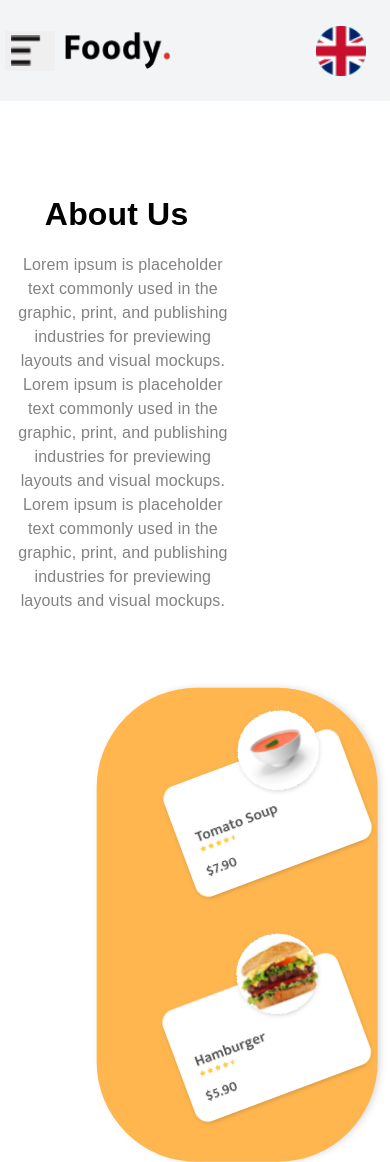
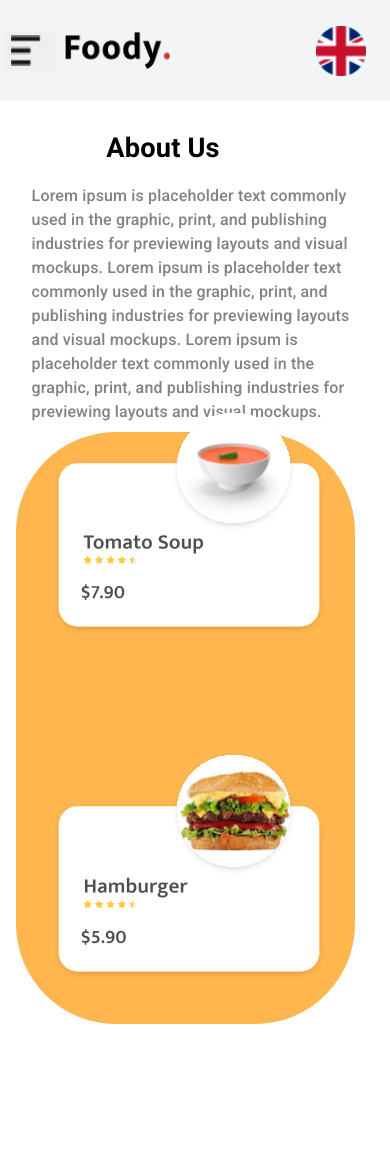
Before and after one commit to Rufat239/foody_client, a React (Create React App) app: page /aboutPage in a window 390 px wide. After the commit the page ends 1128 px from the top, so only its background shows below. Built offline with nearby package versions, Linux system fonts and the light colour scheme.

Commit message:
changes responsive design and general size

```diff
--- a/src/components/Faq/Faq.jsx
+++ b/src/components/Faq/Faq.jsx
@@ -37,7 +37,7 @@ const FAQ = () => {
             <h2>{item.question}</h2>
             <span>{activeIndex === index ? '-' : '+'}</span>
           </div>
-        <div className='answer'>
+        <div className={`answer ${activeIndex === index ? 'show' : ''}`}>
           {activeIndex === index && <p className="faq-answer">{item.answer}</p>}
           </div>
         </div>
--- a/src/style/aboutus.css
+++ b/src/style/aboutus.css
@@ -1,6 +1,8 @@
+@import url('https://fonts.googleapis.com/css2?family=Mukta:wght@200;300;400;500;600;700;800&family=Roboto:ital,wght@0,100;0,300;0,400;0,500;0,700;0,900;1,100;1,300;1,400;1,500;1,700;1,900&display=swap');
+
 .about {
-  font-family: Arial, sans-serif;
-  padding: 20px;
+  font-family: "Roboto";
+  padding-inline: 4%;
   max-width: 100%;
   min-height: 100vh;
   overflow: hidden;
@@ -10,7 +12,7 @@
   display: flex;
   justify-content: space-between;
   align-items: flex-start;
-  max-width: 100%;
+  width: 100%;
   height: 100vh;
 }
 
@@ -24,9 +26,9 @@
 .about-us p{
 width: 35rem;
 height: 11.5rem;
-margin-left: 3%;
+/* margin-left: 3%; */
 opacity: 0px;
-font-family: Arial, Helvetica, sans-serif;
+font-family: "Roboto";
 color: rgb(130, 130, 130);
 font-size: 1.25rem;
 font-weight: 500;
@@ -37,7 +39,7 @@ text-align: left;
 
 .about-us h1{
 color: rgb(0, 0, 0);
-font-family: Arial, Helvetica, sans-serif;
+font-family: "Roboto";
 font-size: 2rem;
 font-weight: 600;
 line-height: 1.88rem;
@@ -45,7 +47,7 @@ letter-spacing: 0.01rem;
 text-align: left;
 width: 14rem;
 height: 2.25rem;
-margin-left: 3%;
+/* margin-left: 3%; */
 margin-top: 5.5rem;
 }
 
@@ -53,6 +55,7 @@ margin-top: 5.5rem;
 
   display: flex;
   flex-wrap: nowrap;
+  gap: 10%;
 }
 
 .hamburger {
@@ -120,81 +123,73 @@ background: rgb(255, 182, 79);
 
 
   @media (max-width: 431px) {
-    .about {
-      padding: 10px;
-    }
-
     .about-container {
       flex-direction: column;
-      justify-content: center;
       align-items: center;
       height: auto;
+      padding: 1rem;
     }
 
     .about-us {
       width: 100%;
-      margin: 0;
-      left: 20%;
+      height: auto;
     }
 
     .about-us h1 {
+      font-size: 1.7rem;
+      width: auto;
+      margin-top: 1rem;
       text-align: center;
-      width: 11.94rem;
-      height: 2rem;
-      left: 6rem;
-      top: 2rem;
+      margin-left:-6rem;
+      margin-bottom: 0;
     }
 
     .about-us p {
-      width: 61%;
-      height: auto;
-      margin: 0;
+      width: 90%;
       font-size: 1rem;
       line-height: 1.5rem;
-      text-align: center;
+      margin-top: 0.9rem;
     }
 
     .about-menu {
       flex-direction: column;
       align-items: center;
+      width: 100%;
+    }
+
+    .soup{
+      width: 80%;
+      position: relative;
+      top: -23rem;
+      left: 11%;
+      transform: none;
+      animation: none;
+      margin-bottom: 1rem;
+    }
+    .hamburger{
+      width: 80%;
+      position: relative;
+      top: 20rem;
+      left: 1%;
+      transform: none;
+      animation: none;
+      margin-bottom: 1rem;
+    }
+
+    .pizza,.coffee{
+      visibility:hidden;
     }
 
     .about-background {
-    width: 29.65rem;
-    height: 17.57rem;
-    left: 0;
-    top: 49rem;
-    transform: rotate(-90.00deg);
-    border-radius: 6.25rem;
-    box-shadow: 0rem 0.19rem 0.5rem -0.13rem rgba(0, 0, 0, 0.2);
-    background: rgb(255, 182, 79);
-    }
-
-    .hamburger{
-  width: 41%;
-  border-radius: 20px;
-  position: absolute;
-  top: 25%;
-  left: 3rem;
-  transform: rotate(90deg);
-  animation: movieUp  2s infinite alternate;
-    }
-
-    .pizza{
-      visibility: hidden;
-    }
-
-    .coffee{
-      visibility: hidden;
-    }
-
-    .soup{
-    width: 41%;
-    border-radius: 20px;
-    position: absolute;
-    transform: rotate(90deg);
-    left: 17rem;
-    top: 4.5rem;
-    animation: movieUp  2s infinite alternate
+      width: 87%;
+      height: 37rem;
+      top: 25rem;
+      left: 1rem;
+      transform: none;
+      border-radius: 6.25rem;
+      box-shadow: none;
+      background: rgb(255, 182, 79);
+      margin: 2rem 0;
+      /* padding: 1rem; */
     }
   }
--- a/src/style/faq.css
+++ b/src/style/faq.css
@@ -1,3 +1,5 @@
+@import url('https://fonts.googleapis.com/css2?family=Mukta:wght@200;300;400;500;600;700;800&family=Roboto:ital,wght@0,100;0,300;0,400;0,500;0,700;0,900;1,100;1,300;1,400;1,500;1,700;1,900&display=swap');
+
 .faq-container {
     width: 80%;
     margin: 0 auto;
@@ -6,7 +8,7 @@
 
   .faq-container h1 {
 color: rgb(0, 0, 0);
-font-family: Arial, Helvetica, sans-serif;
+font-family: "Roboto";
 font-size: 2.81rem;
 font-weight: 500;
 line-height: 1.88rem;
@@ -29,11 +31,13 @@ text-align: center;
     box-shadow: 0rem 0.19rem 0.5rem -0.13rem rgba(0, 0, 0, 0.2);
     background: rgb(255, 255, 255);
     height: 4.5rem;
+    position: relative;
+
   }
 
   .faq-question h2 {
     color: rgb(0, 0, 0);
-    font-family: Arial, Helvetica, sans-serif;
+    font-family: "Roboto";
     font-size: 1.38rem;
     font-weight: 500;
     line-height: 1.88rem;
@@ -43,35 +47,88 @@ text-align: center;
   }
 
   .faq-question span {
-    font-size: 24px;
+    font-size: 1.5rem;
+    margin-right: 3%;
+    color: rgba(50, 50, 50, 1);
+
+  }
+
+  .faq-question:hover {
+    box-shadow: 0 0 20px rgba(0, 255, 0, 1);
+    border-color: rgba(0, 255, 0, 0.8);
   }
 
   .answer {
     width: 100%;
-height: 4rem;
-box-shadow: 0rem 0.13rem 0.25rem 0rem rgba(0, 0, 0, 0.25);
+    overflow: hidden;
+    transition: max-height 0.5s ease-out, opacity 0.5s ease-out;
+    max-height: 0;
+    opacity: 0;
     background: rgb(255, 255, 255);
+    box-shadow: 0rem 0.19rem 0.5rem -0.13rem rgba(0, 0, 0, 0.2)
+
+  }
+
+  .answer.show {
+    max-height: 500px;
+    opacity: 1;
   }
 
   .faq-answer {
-width: 42.5%;
+    width: 67%;
     margin-left: 2%;
-font-family: Arial, Helvetica, sans-serif;
+    font-family: "Roboto";
     left: 12rem;
     top: 24.5rem;
-color:  rgba(130, 130, 130, 1);
+    color: rgba(130, 130, 130, 1);
     font-weight: 500;
   }
 
+
+  .faq-question::before,
+  .faq-question::after {
+    content: '';
+    position: absolute;
+    top: 0;
+    left: 0;
+    width: 100%;
+    height: 100%;
+    border: 2px solid transparent;
+    box-sizing: border-box;
+    pointer-events: none;
+  }
+
+  .faq-question::before {
+    border-color: rgba(0, 255, 0, 0);
+    animation: border-shine 1.5s infinite linear;
+  }
+
+  @keyframes border-shine {
+    0% {
+      border-color: rgba(0, 255, 0, 0);
+    }
+    50% {
+      border-color: rgba(0, 255, 0, 1);
+    }
+    100% {
+      border-color: rgba(0, 255, 0, 0);
+    }
+  }
   @media (max-width:431px){
     .faq-container h1 {
       color: rgb(0, 0, 0);
-  font-family: Arial, Helvetica, sans-serif;
+      font-family: "Roboto";
       font-size: 2.81rem;
       font-weight: 500;
       line-height: 1.88rem;
       letter-spacing: 0.01rem;
       text-align: center;
+    }
+
+    .answer {
+      width: 100%;
+      height: 0;
+    }
+
 
   }
-  }
--- a/src/style/howworks.css
+++ b/src/style/howworks.css
@@ -1,29 +1,36 @@
+@import url('https://fonts.googleapis.com/css2?family=Mukta:wght@200;300;400;500;600;700;800&family=Roboto:ital,wght@0,100;0,300;0,400;0,500;0,700;0,900;1,100;1,300;1,400;1,500;1,700;1,900&display=swap');
+@import url('https://fonts.googleapis.com/css2?family=Roboto:ital,wght@0,100;0,300;0,400;0,500;0,700;0,900;1,100;1,300;1,400;1,500;1,700;1,900&display=swap');
+
+
 .delivery-container{
 height: 100vh;
 max-width: 100%;
+padding-inline: 8%;
 }
 
 
 .delivery-heading h1{
     text-align: center;
-    margin: 20px;
+    font-family: "Mukta";
+    margin-right: 8rem;
+    margin-bottom: 22px;
   }
 
   .delivery-heading p{
     text-align: center;
-    width: 65rem;
+    width:96%;
     height: 184px;
-    margin-left: 8%;
     opacity: 0px;
-    font-family: Arial, Helvetica, sans-serif;
-    font-size: 20px;
+    font-family: "Roboto";
+    font-size: 1.25rem;
     font-weight: 500;
     line-height: 35px;
     letter-spacing: 0.15px;
+    margin-top: 0;
 }
 
     .background {
-    width: 60rem;
+    width: 81%;
     height: 407px;
     margin-top: 10%;
     margin-left: 16%;
@@ -47,39 +54,42 @@ max-width: 100%;
   }
 
   @media (max-width:431px){
+    .delivery-container {
+      padding-inline: 4%;
+      text-align: center;
+    }
+
+    .delivery-heading h1 {
+      margin-right: 0;
+      font-size: 1.5rem;
+    }
+
+    .delivery-heading p {
+      width: 89%;
+      height: auto;
+      opacity: 1;
+      font-size: 1rem;
+      line-height: 1.5rem;
+
+    }
+
     .background {
-      width: 37rem;
-      height:17rem;
-      margin-left: 0px;
-      margin-top: 95%;
-      border-radius: 100px;
-      opacity: 0px;
-      transform: rotate(90deg);
+      width: 90%;
+      height: 33rem;
+      margin-top: 5%;
+      margin-left: 5%;
+      border-radius: 6.25rem;
+      opacity: 1;
+      transform: rotate(0deg);
       background: #FFB64F;
+    }
+
+    .delivery-image {
+      position: relative;
+      width: 80%;
+      height: auto;
+      top: 0;
+      left: 50%;
+      transform: translate(-60%, -29rem);
+    }
   }
-
-  .delivery-heading p{
-    text-align: center;
-    width: 24rem;
-    height: 130px;
-    /* margin-left: 8%; */
-    opacity: 0px;
-    font-family: Arial, Helvetica, sans-serif;
-    font-size: 1rem;
-    font-weight: 500;
-    line-height: 30px;
-    letter-spacing: 0.15px;
-}
-
-.delivery-image {
-  position: absolute;
-  width: 20rem;
-  height: auto;
-  top: 22rem;
-  left: 27rem;
-  /* transform: translate(-98%, 90%);  */
-  z-index: 1;
-
-}
-
-  }
```
Lines whose indentation alone changed are shown as unchanged.
